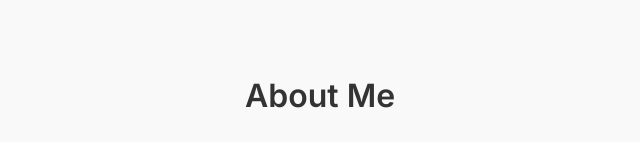
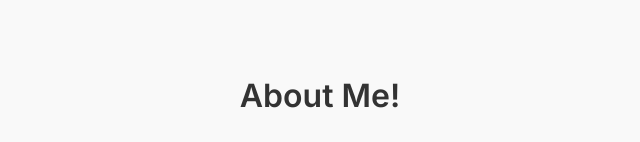
Before and after one commit to rityujsingh08/Data-analyst-portfolio, a plain HTML site: page index.html in a window 1280 px wide. Shown: the part 810-952 px from the top of the page, 320-960 px from the left. Drawn offline with Linux system fonts and the light colour scheme.

Commit message:
Update index.html

```diff
--- a/index.html
+++ b/index.html
@@ -69,7 +69,7 @@
     </section>
 
     <section id="about" class="section about">
-        <h2>About Me</h2>
+        <h2>About Me!</h2>
         <div class="about-content">
             <div class="summary">
                 <h3>Summary</h3>
```
